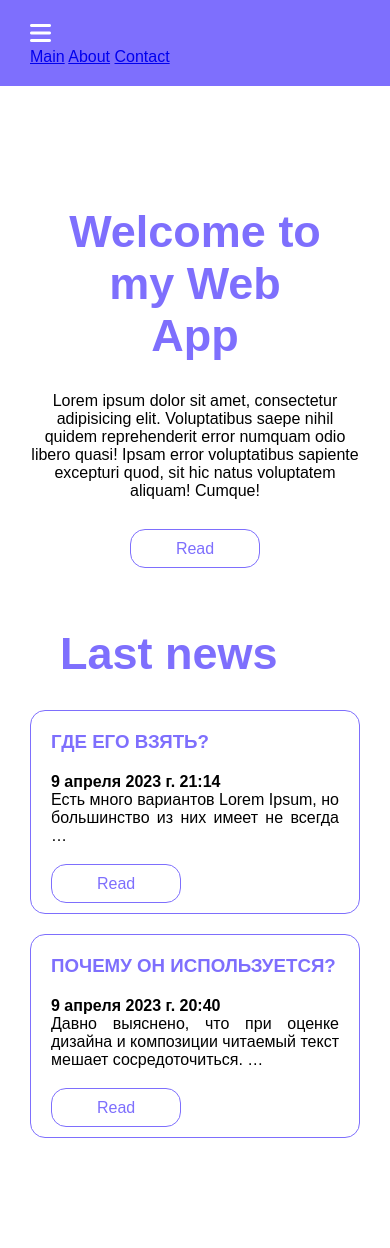
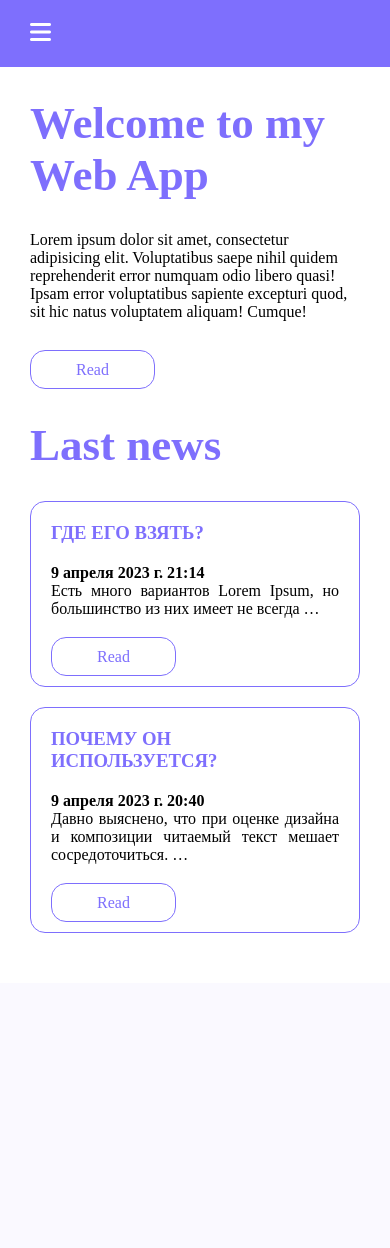
Before and after one commit to Aruzhan06533/rpo3-basic, a Django app: page / in a window 390 px wide. After the commit the page ends 933 px from the top, so only its background shows below. Run offline with Django 4.2, Linux system fonts and the light colour scheme; data comes from the database, SQL or seed files in the repository.

Commit message:
first commit

```diff
--- a/crudApp/static/css/style.css
+++ b/crudApp/static/css/style.css
@@ -1,45 +1,40 @@
-*{
+* {
     padding: 0;
     margin: 0;
     box-sizing: border-box;
-    font-family: sans-serif;
+    font-family: 'Times New Roman', Times, serif;
 }
-
-.container{
+.container {
     margin-left: 100px;
     margin-right: 100px;
 }
-
-.header{
+.header {
     padding: 20px 0;
     background-color: #7e6ffd;
-
 }
-
-.desktop-menu{
+.dekstop-menu {
     text-align: left;
 }
-.desktop-menu a {
-    color:#ffffff;
+.dekstop-menu a {
+    color: #ffffff;
     text-decoration: none;
     font-size: 18px;
     margin-right: 10px;
     text-transform: uppercase;
     transition: 0.3s ease-in-out;
 }
-.desktop-menu a:hover {
-color:#000000;
+.dekstop-menu a:hover {
+    color: #000000;
 }
 .main {
-    padding: 90px 0;
+    padding: 30px 0;
 }
 .title {
     font-size: 45px;
     color: #7e6ffd;
-    padding: 30px;
+    margin-bottom: 30px;
 }
-
-.card{
+.card {
     border: 1px solid #7e6ffd;
     border-radius: 15px;
     margin-bottom: 20px;
@@ -85,35 +80,33 @@ color:#000000;
 .burger-menu-button{
     display: none;
 }
-@media screen and (max-width: 700px) {
-    .desktop-menu{
+@media screen and (max-width: 800px) {
+    .dekstop-menu {
         display: none;
     }
-    .container{
+    .container {
         margin-left: 30px;
         margin-right: 30px;
     }
-    #main-content{
-        text-align: center;
+    #main-content {
+        text-align: left;
     }
     #main-content .text{
-        text-align: center;
+        text-align: left;
     }
-    #mobile-menu{
+    #mobile-menu {
         display: none;
     }
-    #mobile-menu a{
+    #mobile-menu a  {
         color: #ffffff;
         text-decoration: none;
         margin-top: 10px;
         display: block;
     }
     .burger-menu-button {
+        display: block;
         color: #ffffff;
         text-decoration: none;
         font-size: 24px;
-        display: block;
-
     }
-
-    }
+}
--- a/crudApp/templates/base.html
+++ b/crudApp/templates/base.html
@@ -1,5 +1,4 @@
 {% load static %}
-
 <!DOCTYPE html>
 <html lang="en">
 <head>
@@ -7,27 +6,29 @@
     <meta http-equiv="X-UA-Compatible" content="IE=edge">
     <meta name="viewport" content="width=device-width, initial-scale=1.0">
     <title>{% block title %}{% endblock %}</title>
-    <link rel="stylesheet" href="{% static 'css\style.css' %}">
+    <link rel="stylesheet" href="{% static './css/style.css' %}">
     <link rel="stylesheet" href="https://cdnjs.cloudflare.com/ajax/libs/font-awesome/6.4.0/css/all.min.css" integrity="sha512-iecdLmaskl7CVkqkXNQ/ZH/XLlvWZOJyj7Yy7tcenmpD1ypASozpmT/E0iPtmFIB46ZmdtAc9eNBvH0H/ZpiBw==" crossorigin="anonymous" referrerpolicy="no-referrer" />
 </head>
-<body >
-    <header class = "header">
+<body>
+    <header class="header">
         <div class="container">
-            <div class="desktop-menu">
-                <a href="{% url 'homePage' %}">Main</a>
-                <a href ="{% url 'aboutPage' %}">About</a>
-                <a href="#">Contact</a>
-            </div>
+                <div class="dekstop-menu">
+                    <a href="{% url 'homePage' %}">Main</a>
+                    <a href="{% url 'aboutPage' %}">About</a>
+                    <a href="contact.html">Contact</a>
+                </div>
                 <a href="#" class="burger-menu-button" onclick="burgerMenuAction()"><i class="fa-solid fa-bars"></i></a>
-            <a href="{% url 'homePage' %}">Main</a>
-            <a href ="{% url 'aboutPage' %}">About</a>
-            <a href="#">Contact</a>
+                <div id="mobile-menu" style="display: none;">
+                    <a href="{% url 'homePage' %}">Main</a>
+                    <a href="{% url 'aboutPage' %}">About</a>
+                    <a href="contact.html">Contact</a>
+                </div>
         </div>
     </header>
 
+    {% block content%}
+    {% endblock %}
 
-    {% block content %}
-    {% endblock %}
     <script src="{% static './js/script.js' %}"></script>
 </body>
 </html>
--- a/crudApp/urls.py
+++ b/crudApp/urls.py
@@ -2,6 +2,6 @@ from django.urls import path
 from . import views
 
 urlpatterns = [
-    path('', views.homePage, name ='homePage'),
-    path('about/', views.aboutPage, name ='aboutPage')
+    path('', views.homePage, name='homePage'),
+    path('about/', views.aboutPage, name='aboutPage')
 ]
```
Also changed, not shown: crudApp/static/js/script.js (line endings or trailing spaces).
